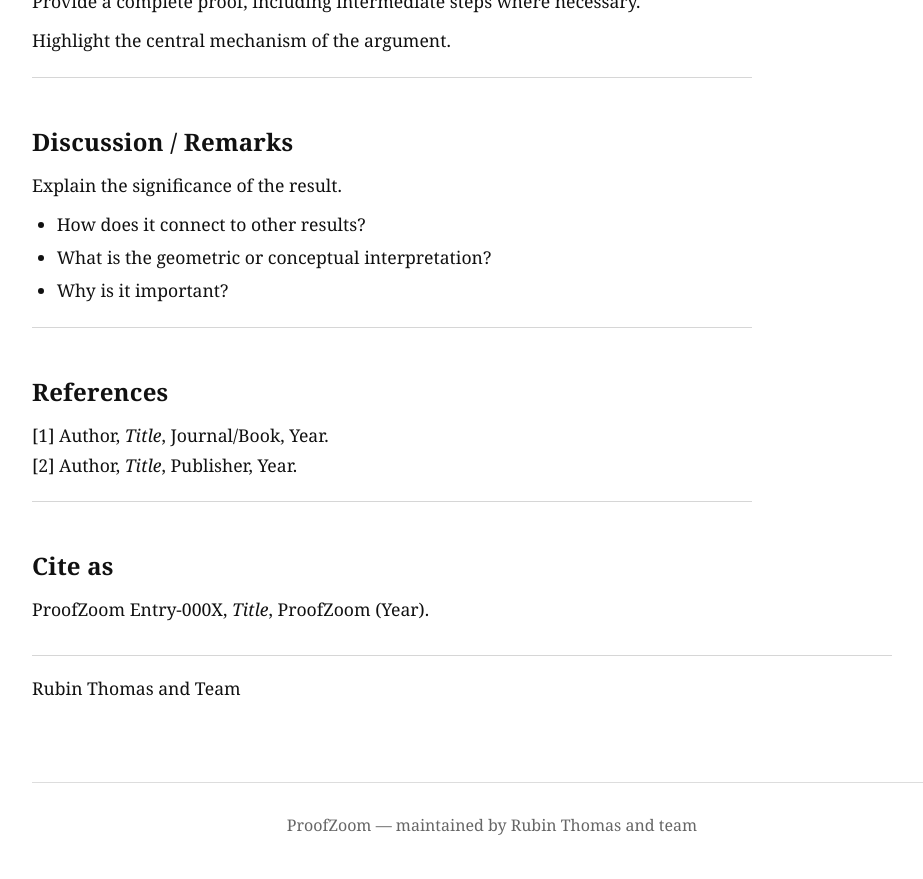
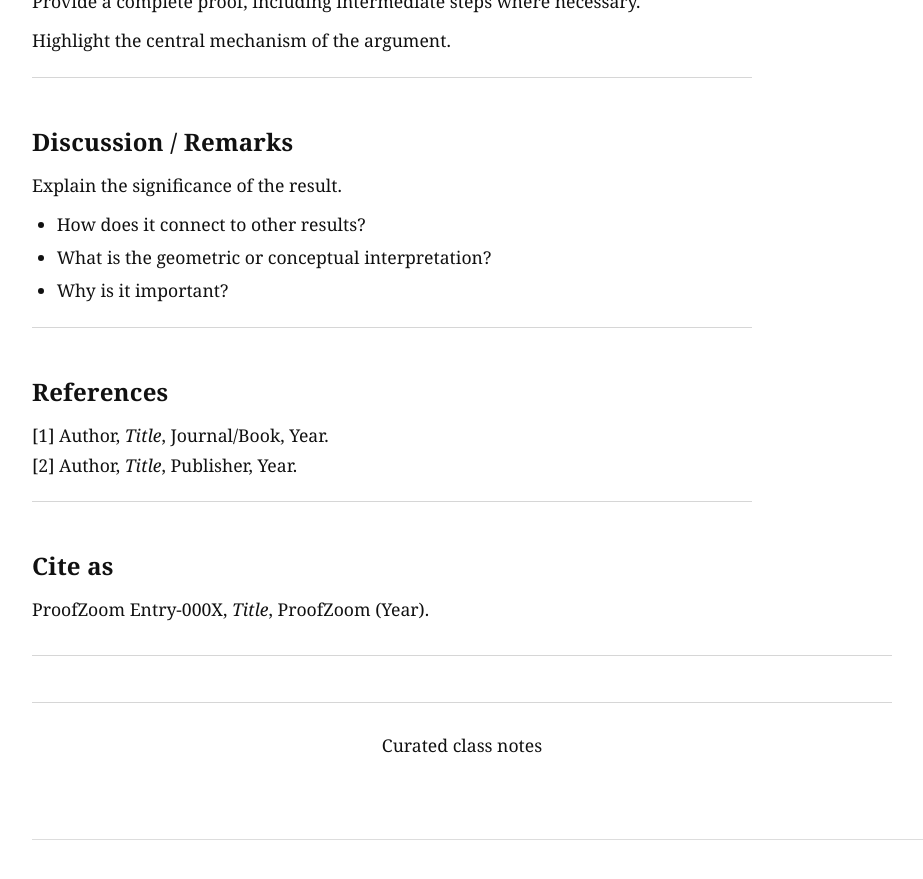
Before and after one commit to Dinside01/proofzoom, a Jekyll site: the page built from contributors/entry-template-md.md, in a window 1280 px wide and 900 px high, scrolled down 1324 px. Shown: the top 879 px of the window, without its empty margins (148-1071 px from the left). Built offline with Jekyll 4.4.1, drawn with Linux system fonts in a browser that asks for light colours.

Commit message:
Use single curated class notes attribution

```diff
--- a/_layouts/default.html
+++ b/_layouts/default.html
@@ -35,7 +35,7 @@
   {{ content }}
 
   <footer class="site-footer">
-    ProofZoom — maintained by Rubin Thomas and team
+<!-- Site footer intentionally omitted. Entry attribution appears in entry layout. -->
   </footer>
 </div>
 
--- a/_layouts/entry.html
+++ b/_layouts/entry.html
@@ -50,9 +50,11 @@ layout: default
     {{ content }}
   </div>
 
-  <footer class="entry-footer">
-    <p class="entry-attribution">
-      {{ page.attribution | default: "Rubin Thomas and Team" }}
-    </p>
-  </footer>
+<footer class="entry-footer">
+  <hr>
+  <p class="entry-attribution" style="text-align: center;">
+    Curated class notes
+  </p>
+</footer>
+
 </article>
```
